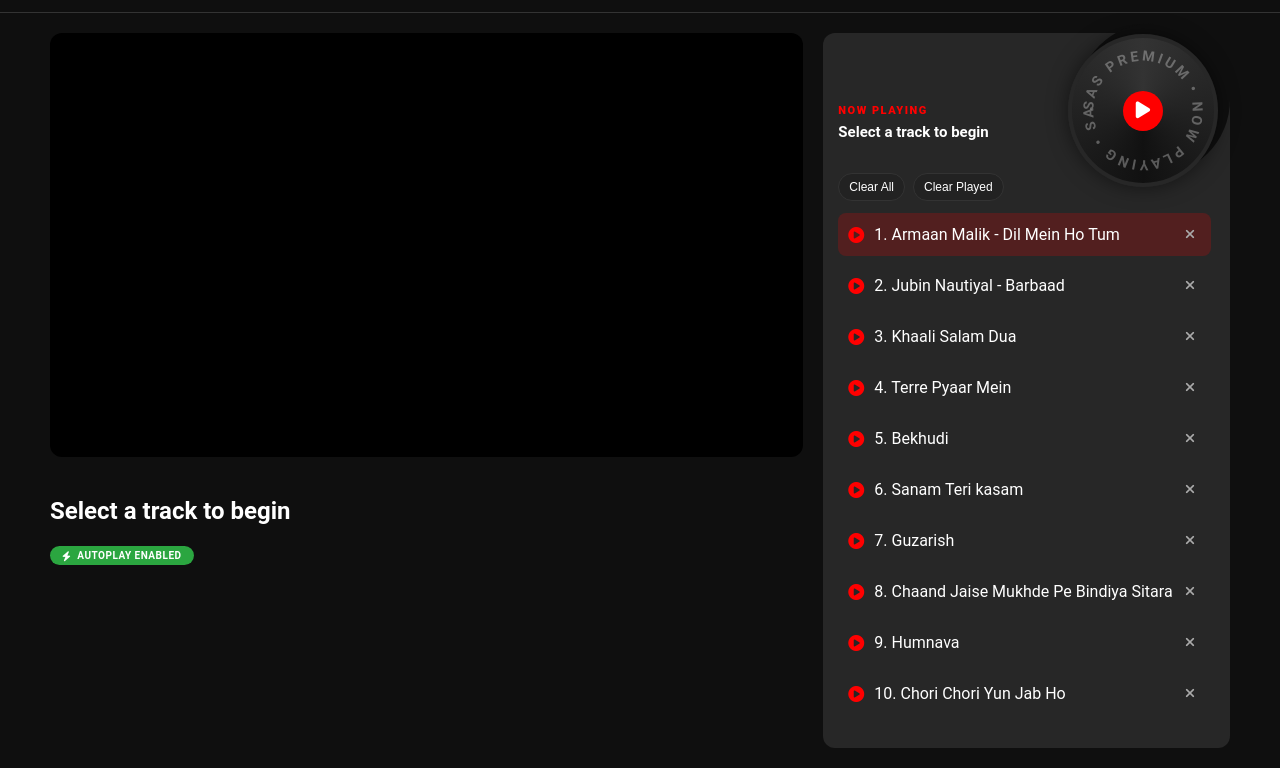
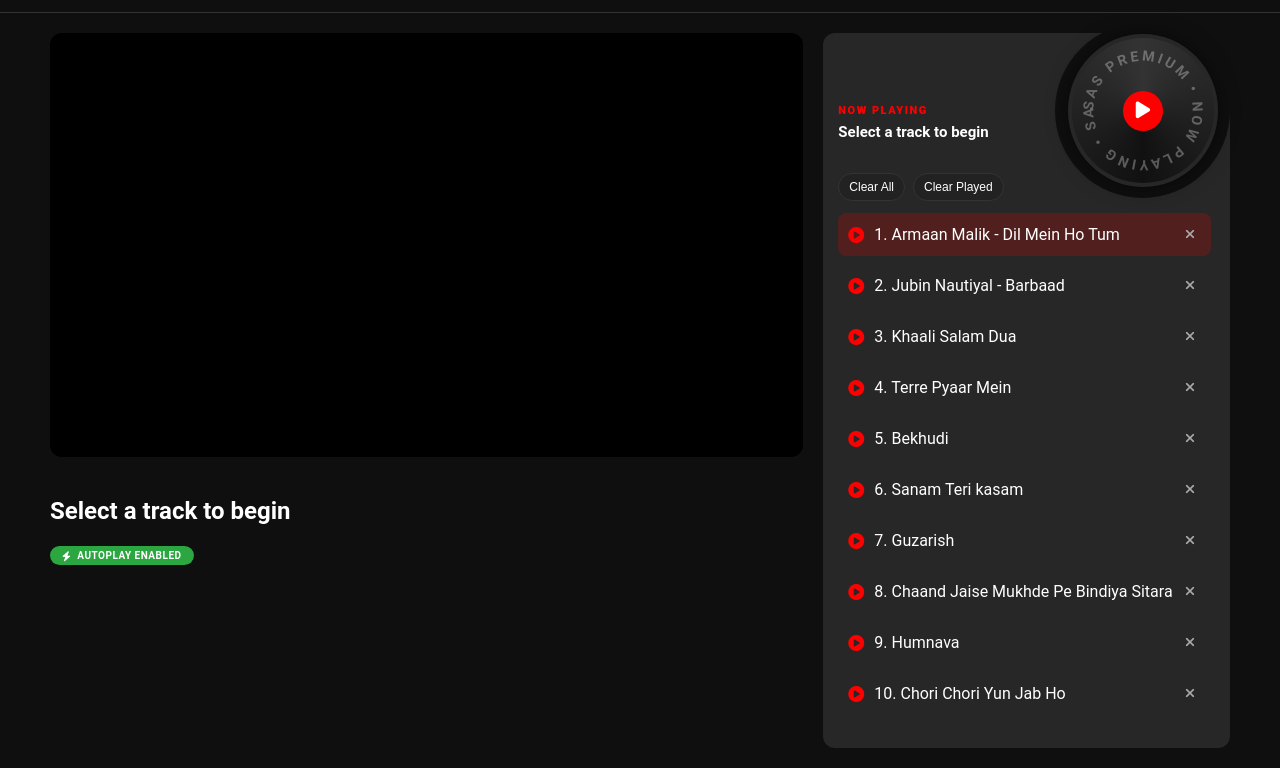
Before and after one commit to sasprojects-lab/sasprojects-lab.github.io, a plain HTML site: page index.html in a window 1280 px wide. Shown: the part 78-846 px from the top of the page. Drawn offline with Linux system fonts and the light colour scheme.

Commit message:
Restore CSS styles and variables for player
Restored CSS variables and styles for light and dark modes, including layout and animations.

```diff
--- a/sas-player-styles.css
+++ b/sas-player-styles.css
@@ -521,8 +521,8 @@
       position: absolute;
       top: -10px;
       right: 0;
-      width: 153px;
-      height: 153px;
+      width: 175px;
+      height: 175px;
       background: var(--bg-main);
       border-bottom-left-radius: 50%;
       z-index: 2;
@@ -759,4 +759,9 @@
       .search-container button {
         padding: 8px 14px;
       }
+
+      .sidebar::before {
+        width: 153px;
+        height: 153px;
+      }
     }
```
